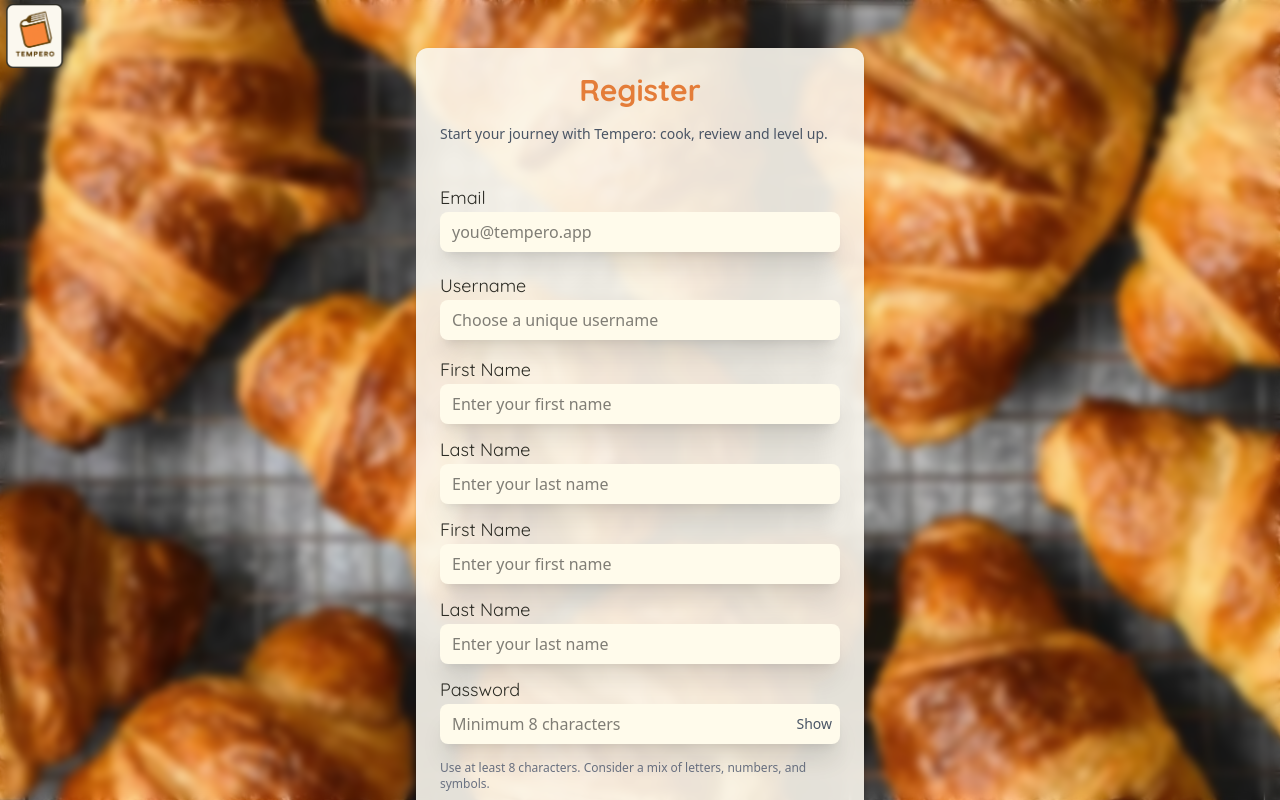
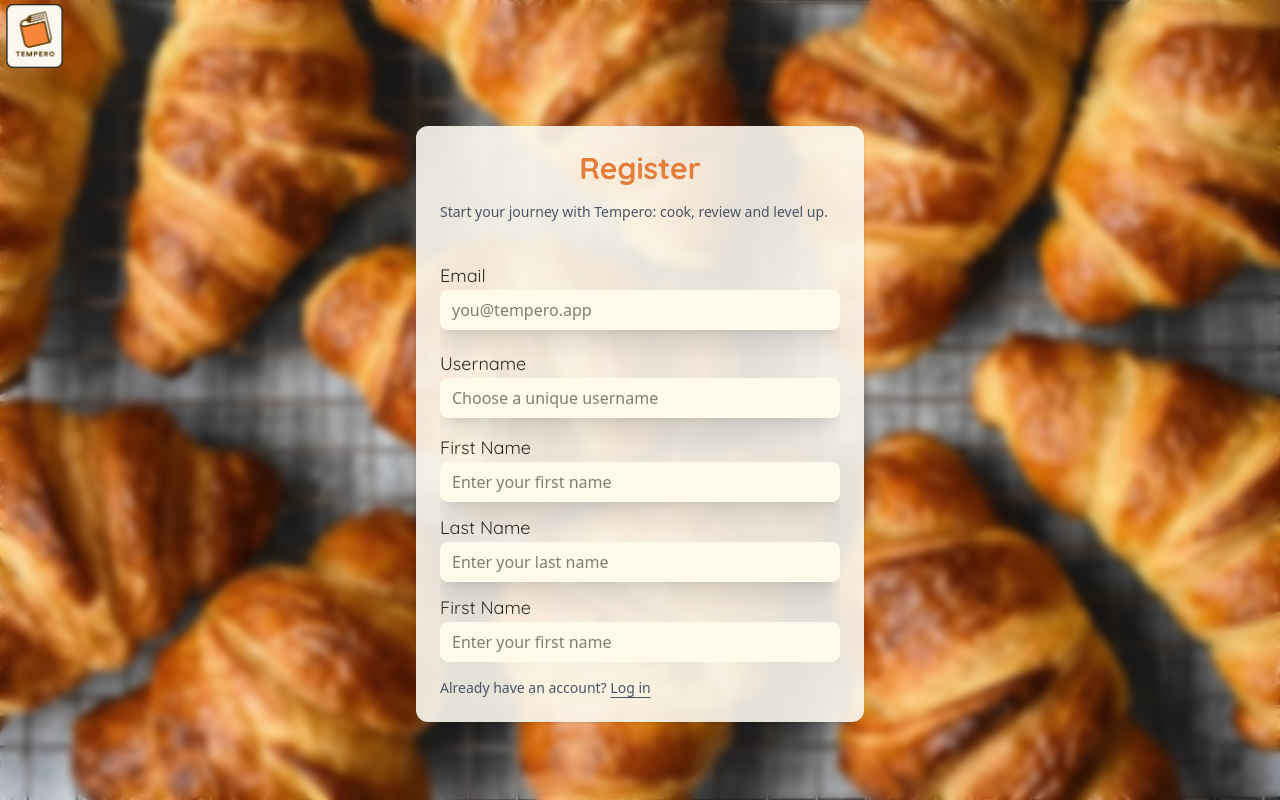
Before and after one commit to MESW-LES-2025/Tempero, a React (Vite) app in the folder tempero/: page /register in a window 1280 px wide. Built offline with nearby package versions, Linux system fonts and the light colour scheme.

Commit message:
Register scroll fixed

```diff
--- a/tempero/src/index.css
+++ b/tempero/src/index.css
@@ -14,3 +14,34 @@
     --font-body: "Montserrat", sans-serif;
 
 }
+
+/* Custom scroll styles for the .custom-scroll element */
+
+/* WebKit (Chrome, Edge, Safari) */
+.custom-scroll::-webkit-scrollbar {
+  width: 10px;
+  height: 10px;
+}
+.custom-scroll::-webkit-scrollbar-track {
+  background: transparent;
+}
+.custom-scroll::-webkit-scrollbar-thumb {
+  background-color: #0000005f; /* use your primary color */
+  border-radius: 9999px;
+  border: 2px solid transparent; /* creates a gap effect if needed */
+  background-clip: padding-box;
+}
+.custom-scroll::-webkit-scrollbar-thumb:hover {
+  background-color: #0000005f;
+}
+
+/* Firefox */
+.custom-scroll {
+  scrollbar-width: thin;
+  scrollbar-color: #0000005f transparent;
+}
+
+/* Optional: hide default focus outline on thumb for better visuals (keep accessibility in mind) */
+.custom-scroll::-webkit-scrollbar-thumb:focus {
+  outline: none;
+}
--- a/tempero/src/pages/RegisterPage.tsx
+++ b/tempero/src/pages/RegisterPage.tsx
@@ -135,7 +135,7 @@ useEffect(() => {
       </div>
       <div className="absolute inset-0  backdrop-blur-xs  pointer-events-none"></div>
       <div className="mx-auto mt-12 max-w-md ">
-        <div className="rounded-xl  bg-bright/90 p-6 shadow-sm  bg-fixed bg-no-scroll relative z-10">
+        <div className="max-h-[80vh]  rounded-xl  bg-bright/90 p-6 shadow-sm  bg-fixed bg-no-scroll relative z-10 overflow-visible">
             <h1 className="mb-4 text-3xl font-bold font-heading text-main text-center">Register</h1>
           <p className="mb-10 text-sm text-gray-600">
             Start your journey with Tempero: cook, review and level up.
@@ -147,7 +147,11 @@ useEffect(() => {
             </div>
           )}
 
-          <form onSubmit={handleRegister} className="space-y-4" noValidate>
+          <form
+            onSubmit={handleRegister}
+            className="space-y-4 max-h-100 w-1/1 overflow-y-auto overflow-x-visible custom-scroll"
+            noValidate
+          >
             <div className="space-y-1 mb-5">
               <label htmlFor="reg-email" className="text-lg font-heading text-dark">
                 Email
```
